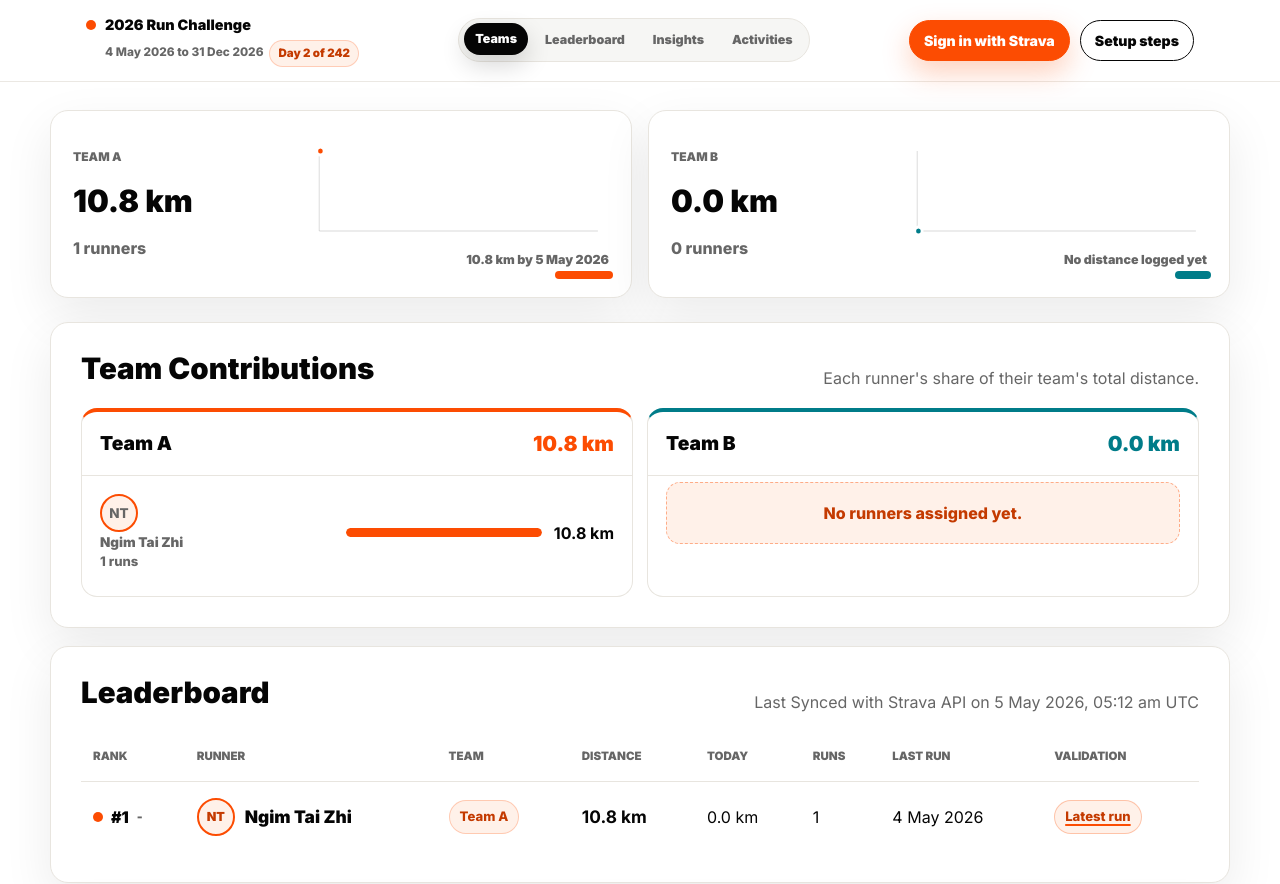
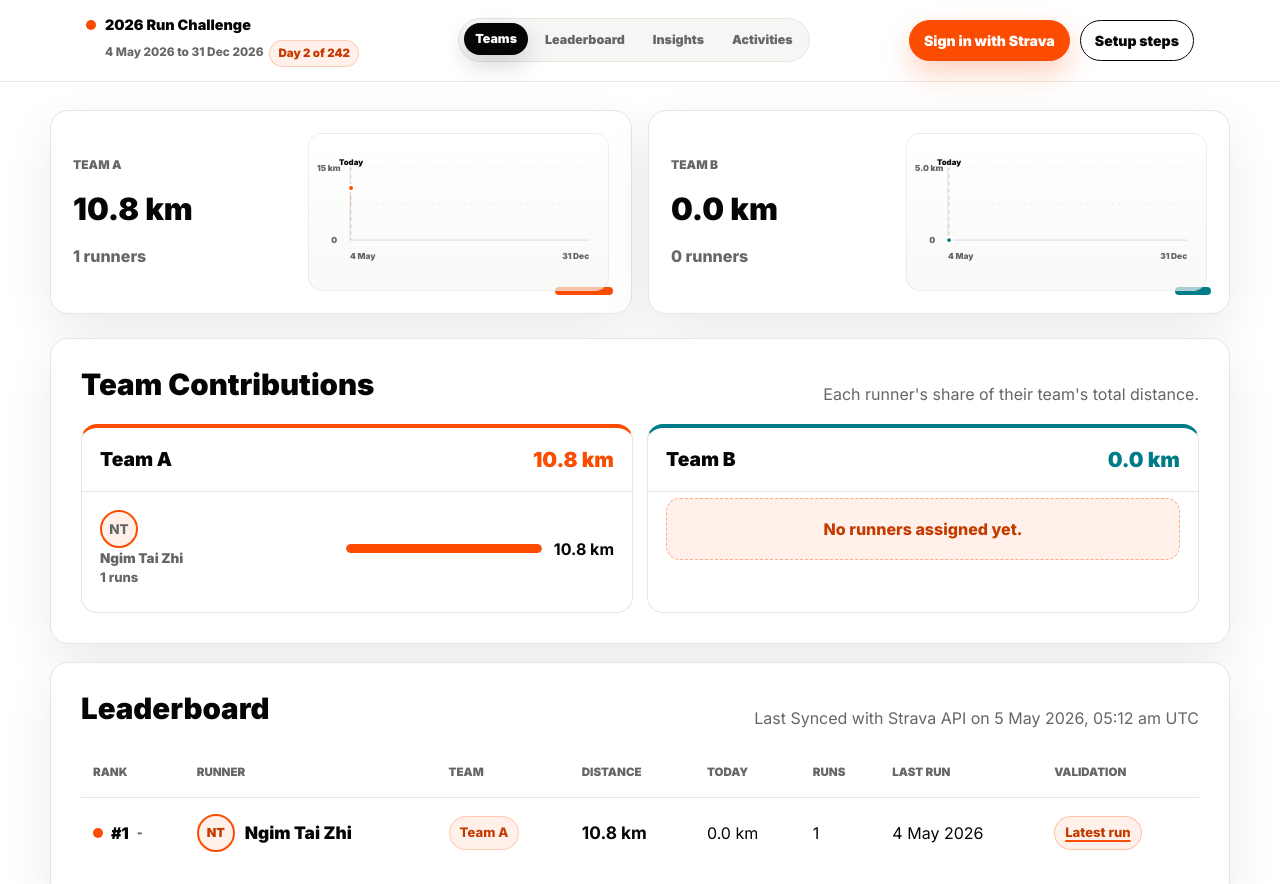
Before and after one commit to breadlover97/running-challenge, a plain HTML site: page index.html in a window 1280 px wide. Shown: the top 884 px of the page. Drawn offline with Linux system fonts and the light colour scheme.

Commit message:
Improve team progress charts

```diff
--- a/app.js
+++ b/app.js
@@ -6,6 +6,11 @@ const formatDate = new Intl.DateTimeFormat("en-SG", {
   day: "numeric",
   month: "short",
   year: "numeric"
+});
+
+const formatShortDate = new Intl.DateTimeFormat("en-SG", {
+  day: "numeric",
+  month: "short"
 });
 
 const formatDateTime = new Intl.DateTimeFormat("en-SG", {
@@ -51,6 +56,11 @@ function parseLocalDate(value) {
 function prettyDate(value) {
   const date = /^\d{4}-\d{2}-\d{2}$/.test(String(value || "")) ? parseLocalDate(value) : parseDate(value);
   return date ? formatDate.format(date) : "-";
+}
+
+function shortDate(value) {
+  const date = /^\d{4}-\d{2}-\d{2}$/.test(String(value || "")) ? parseLocalDate(value) : parseDate(value);
+  return date ? formatShortDate.format(date) : "-";
 }
 
 function prettyDateTime(value) {
@@ -189,33 +199,64 @@ function cumulativeTeamSeries(data, team) {
   return series.length ? series : [{ x: 0, y: 0, date: dateKey(start) }];
 }
 
+function chartScale(value) {
+  const max = Number(value || 0);
+  if (max <= 5) return 5;
+  if (max <= 20) return Math.ceil(max / 5) * 5;
+  if (max <= 100) return Math.ceil(max / 10) * 10;
+  return Math.ceil(max / 25) * 25;
+}
+
 function renderTeamChart(elementId, data, team) {
   const container = document.getElementById(elementId);
   if (!container) return;
 
   const series = cumulativeTeamSeries(data, team);
-  const width = 320;
-  const height = 104;
-  const padding = 12;
-  const maxDistance = Math.max(...series.map((point) => point.y), 1);
+  const width = 360;
+  const height = 138;
+  const left = 42;
+  const right = 14;
+  const top = 14;
+  const bottom = 32;
+  const plotWidth = width - left - right;
+  const plotHeight = height - top - bottom;
+  const baseline = height - bottom;
+  const maxDistance = chartScale(Math.max(...series.map((point) => point.y), 0));
   const points = series.map((point) => {
-    const x = padding + point.x * (width - padding * 2);
-    const y = height - padding - (point.y / maxDistance) * (height - padding * 2);
+    const x = left + point.x * plotWidth;
+    const y = baseline - (point.y / maxDistance) * plotHeight;
     return `${x.toFixed(1)},${y.toFixed(1)}`;
   }).join(" ");
   const latest = series[series.length - 1] || { y: 0, date: "" };
-  const latestPoint = points.split(" ").pop()?.split(",") || [padding, height - padding];
-  const color = team === "Team B" ? "var(--team-b)" : "var(--team-a)";
-  const label = latest.y > 0 ? `${km(latest.y)} by ${prettyDate(latest.date)}` : "No distance logged yet";
+  const latestPoint = points.split(" ").pop()?.split(",") || [left, baseline];
+  const color = team === "Team B" ? "#007c89" : "#fc4c02";
+  const gradientId = `${elementId}Gradient`;
+  const areaPoints = `${left},${baseline} ${points} ${latestPoint[0]},${baseline}`;
+  const startLabel = shortDate(data.challenge?.start_date);
+  const endLabel = shortDate(data.challenge?.end_date);
 
   container.innerHTML = `
-    <svg viewBox="0 0 ${width} ${height}" role="img" aria-label="${escapeAttr(`${team} cumulative distance chart`)}" preserveAspectRatio="none">
-      <line class="chart-axis" x1="${padding}" y1="${height - padding}" x2="${width - padding}" y2="${height - padding}"></line>
-      <line class="chart-axis" x1="${padding}" y1="${padding}" x2="${padding}" y2="${height - padding}"></line>
+    <svg viewBox="0 0 ${width} ${height}" role="img" aria-label="${escapeAttr(`${team} cumulative distance over the challenge period`)}">
+      <defs>
+        <linearGradient id="${gradientId}" x1="0" x2="0" y1="0" y2="1">
+          <stop offset="0%" stop-color="${color}" stop-opacity="0.2"></stop>
+          <stop offset="100%" stop-color="${color}" stop-opacity="0.02"></stop>
+        </linearGradient>
+      </defs>
+      <line class="chart-grid" x1="${left}" y1="${top}" x2="${width - right}" y2="${top}"></line>
+      <line class="chart-grid" x1="${left}" y1="${top + plotHeight / 2}" x2="${width - right}" y2="${top + plotHeight / 2}"></line>
+      <line class="chart-today" x1="${latestPoint[0]}" y1="${top}" x2="${latestPoint[0]}" y2="${baseline}"></line>
+      <line class="chart-axis" x1="${left}" y1="${baseline}" x2="${width - right}" y2="${baseline}"></line>
+      <line class="chart-axis" x1="${left}" y1="${top}" x2="${left}" y2="${baseline}"></line>
+      <polygon class="chart-area" fill="url(#${gradientId})" points="${areaPoints}"></polygon>
       <polyline class="chart-line" style="stroke: ${color}" points="${points}"></polyline>
       <circle class="chart-dot" style="fill: ${color}" cx="${latestPoint[0]}" cy="${latestPoint[1]}" r="4"></circle>
+      <text class="chart-label chart-y-max" x="0" y="${top + 4}">${maxDistance.toFixed(maxDistance < 10 ? 1 : 0)} km</text>
+      <text class="chart-label chart-y-zero" x="18" y="${baseline + 4}">0</text>
+      <text class="chart-label chart-x-start" x="${left}" y="${height - 8}">${escapeHtml(startLabel)}</text>
+      <text class="chart-label chart-x-end" x="${width - right}" y="${height - 8}">${escapeHtml(endLabel)}</text>
+      <text class="chart-label chart-today-label" x="${latestPoint[0]}" y="${top - 4}">Today</text>
     </svg>
-    <span>${escapeHtml(label)}</span>
   `;
 }
 
--- a/styles.css
+++ b/styles.css
@@ -342,20 +342,38 @@ main {
 .team-chart {
   position: relative;
   z-index: 1;
-  display: grid;
-  gap: 8px;
   min-width: 0;
+  padding: 8px 8px 4px;
+  border: 1px solid rgba(5, 5, 5, 0.06);
+  border-radius: 14px;
+  background: linear-gradient(180deg, rgba(255, 255, 255, 0.78), rgba(246, 246, 244, 0.68));
 }
 
 .team-chart svg {
   width: 100%;
-  height: 104px;
+  height: 138px;
   overflow: visible;
 }
 
 .chart-axis {
-  stroke: rgba(5, 5, 5, 0.1);
-  stroke-width: 1.5;
+  stroke: rgba(5, 5, 5, 0.14);
+  stroke-width: 1.2;
+}
+
+.chart-grid {
+  stroke: rgba(5, 5, 5, 0.08);
+  stroke-dasharray: 3 5;
+  stroke-width: 1;
+}
+
+.chart-today {
+  stroke: rgba(5, 5, 5, 0.16);
+  stroke-dasharray: 4 5;
+  stroke-width: 1.2;
+}
+
+.chart-area {
+  pointer-events: none;
 }
 
 .chart-line {
@@ -371,11 +389,21 @@ main {
   stroke-width: 3;
 }
 
-.team-chart span {
+.chart-label {
   color: var(--muted);
-  font-size: 0.78rem;
+  fill: var(--muted);
+  font-size: 0.66rem;
   font-weight: 900;
-  text-align: right;
+}
+
+.chart-x-end {
+  text-anchor: end;
+}
+
+.chart-today-label {
+  fill: var(--ink);
+  font-size: 0.62rem;
+  text-anchor: middle;
 }
 
 .panel,
@@ -892,10 +920,6 @@ main {
     grid-template-columns: 1fr;
   }
 
-  .team-chart span {
-    text-align: left;
-  }
-
   .team-breakdown {
     grid-template-columns: 1fr;
   }
```
